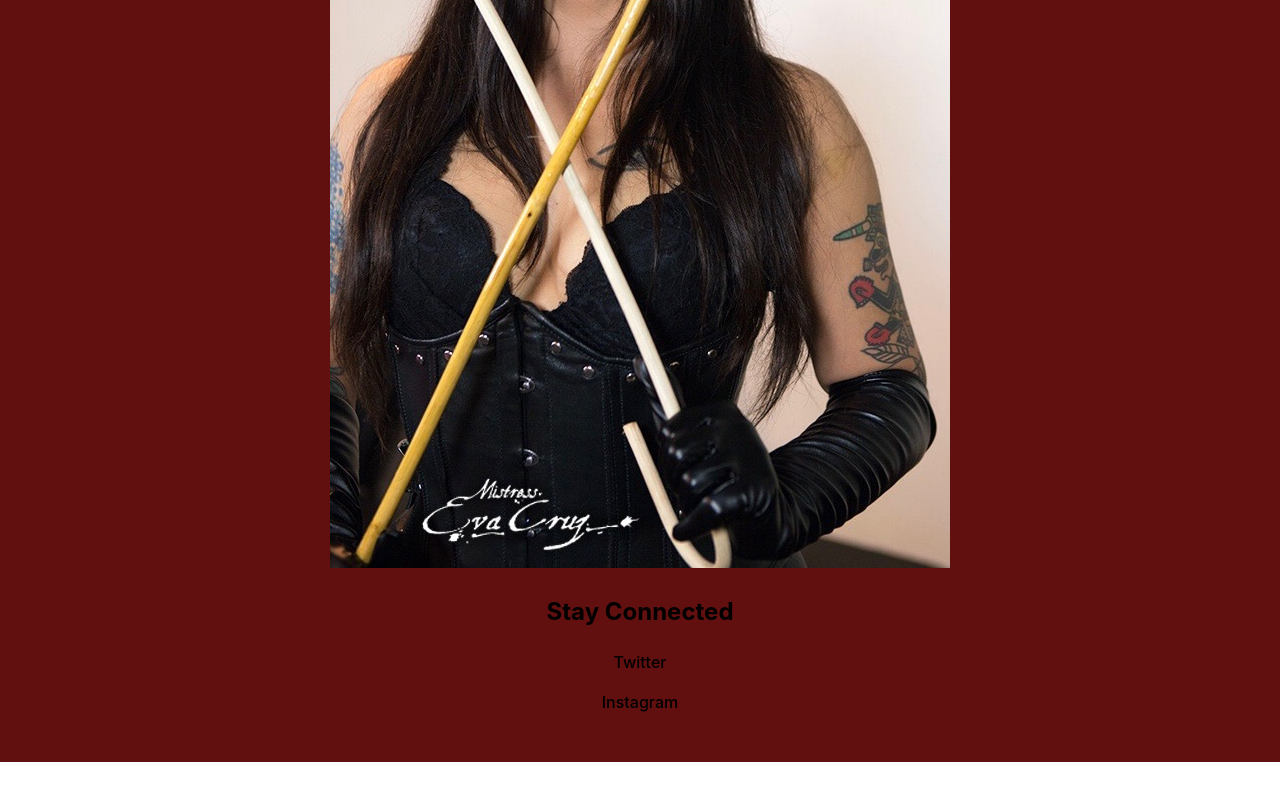
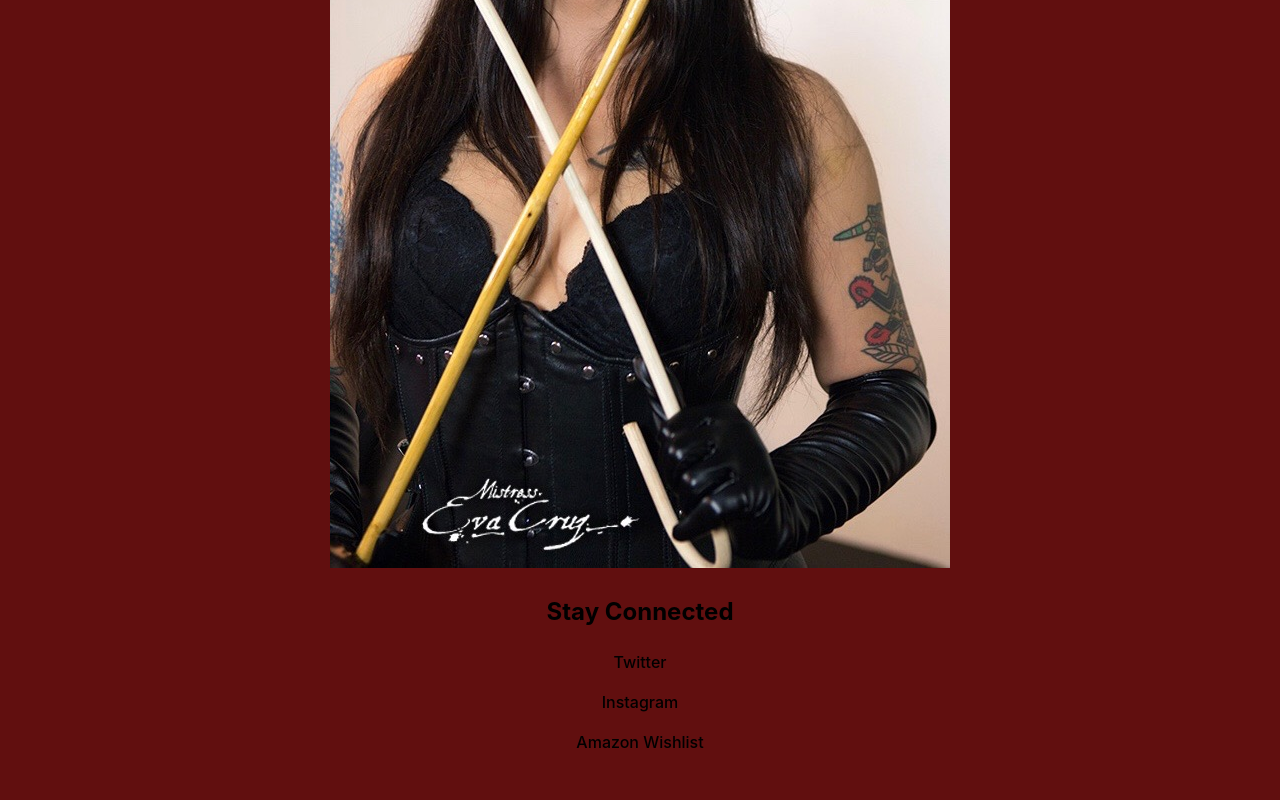
Before and after one commit to latexleo/MistressEvaCruzSite, a React (Vite) app: page / in a window 1280 px wide. Shown: the part 567-1367 px from the top of the page. Before the commit the page ends 1329 px from the top, so only its background shows below. Built offline with nearby package versions, Linux system fonts and the light colour scheme.

Commit message:
added amazon wishlist

```diff
--- a/src/App.jsx
+++ b/src/App.jsx
@@ -35,6 +35,11 @@ function App() {
                 Instagram
               </a>
             </p>
+            <p>
+              <a style={{ color: 'black' }}href="https://www.amazon.com/hz/wishlist/ls/GR9Z55WR5UF4?ref_=wl_share" target="_blank" rel="noopener noreferrer">
+                Amazon Wishlist
+              </a>
+            </p>
 
         </div>
 
```
